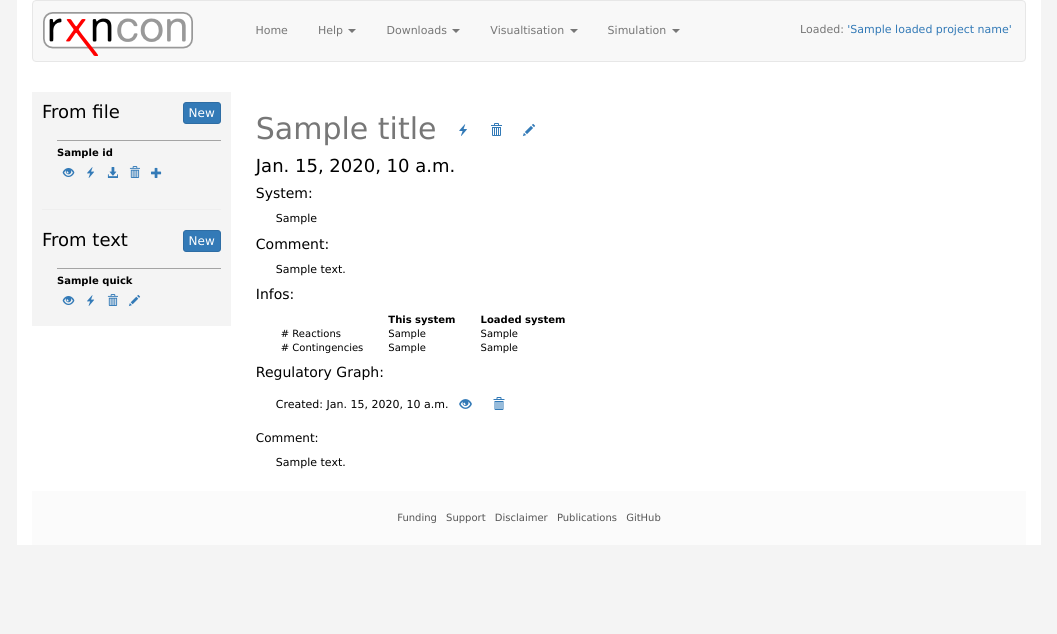
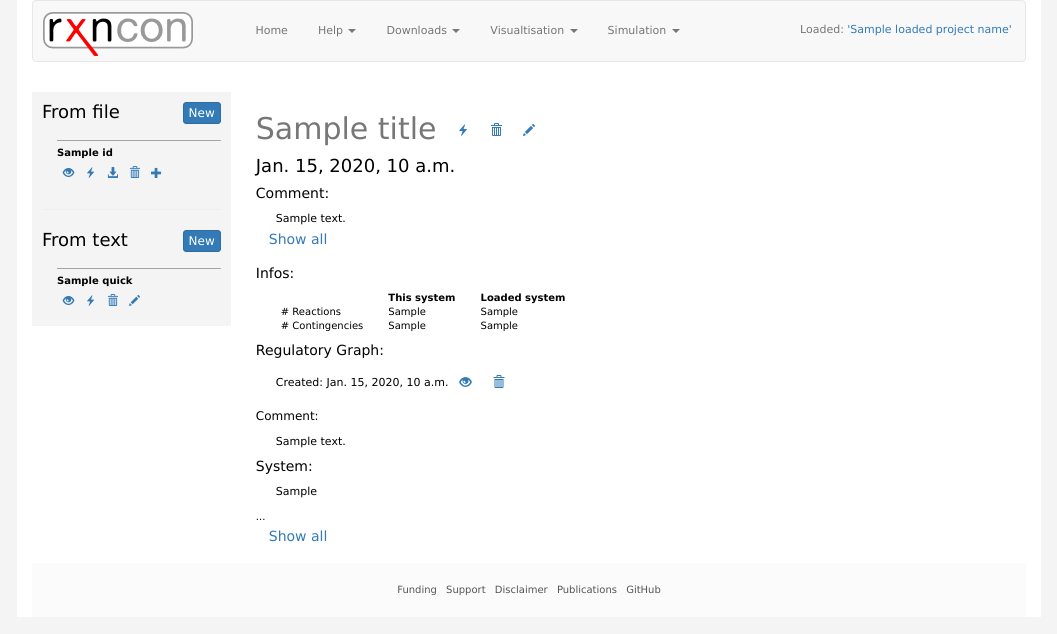
Before and after one commit to rxncon/workbench, a Django app: template src/templates/quick_detail.html in a window 1280 px wide. Shown: the top 634 px of the page, without its empty margins (111-1168 px from the left). Run offline with Django 3.2, Linux system fonts and the light colour scheme; the template is opened without the code that fills it: most values are stand-ins (such as "Sample title", 1, 10 or a date in 2020); some libraries are stand-ins or nearby versions.

Commit message:
restyled detail views. Collapse function

```diff
--- a/src/templates/quick_detail.html
+++ b/src/templates/quick_detail.html
@@ -24,11 +24,17 @@
         <h4>{{instance.updated}}</h4>
     </div>
     <div class="detail_content">
-        <h5>System: </h5>
-        <p>{{instance.quick_input|linebreaks}}</p>
 
         <h5>Comment:</h5>
-        <p>{{instance.comment|linebreaks}}</p>
+        <p>{{instance.comment|linebreaks|slice:":300"}}</p>
+        <div id="collapse_quick_comment">
+            <a class="btn btn-link" role="button" style="float: none;margin-top: -15px;">
+                <span class="button-text">Show all</span>
+            </a><br />
+            <div style="display: none">
+                <p>{{instance.comment|linebreaks}}</p>
+            </div>
+        </div>
 
         {% if compare_nr_reactions is None %}
             <div class = "infos">
@@ -42,22 +48,6 @@
                 {% if loaded == False %}
                 <!--Compare with loaded system button group-->
                     <div class="compare_button">
-                        <!--TODO: choose one of these-->
-                        <!--<div class="btn-group btn-group-sm" role="group">-->
-                            <!--<a href="{% url 'quick_format:quick_compare'  id=instance.id %}" class="btn btn-sm" role="button" title="Compare with loaded">-->
-                                <!--<span class="glyphicon glyphicon-search" aria-hidden="true"></span>-->
-                            <!--</a>-->
-                            <!--<a href="{% url 'quick_format:quick_compare'  id=instance.id %}" class="btn btn-sm" role="button" title="Compare with loaded">-->
-                                <!--<span class="glyphicon glyphicon-random" aria-hidden="true"></span>-->
-                            <!--</a>-->
-                            <!--<a href="{% url 'quick_format:quick_compare'  id=instance.id %}" class="btn btn-sm" role="button" title="Compare with loaded">-->
-                                <!--<span class="glyphicon glyphicon-resize-horizontal" aria-hidden="true"></span>-->
-                            <!--</a>-->
-                            <!--<a href="{% url 'quick_format:quick_compare'  id=instance.id %}" class="btn btn-sm" role="button" title="Compare with loaded">-->
-                                <!--<span class="glyphicon glyphicon-transfer" aria-hidden="true"></span>-->
-                            <!--</a>-->
-                        <!--</div>-->
-                        <!--<br>-->
                         <a href="{% url 'quick_format:quick_compare' id=instance.id %}" class="btn btn-primary btn-xs " title="Compare with loaded">Compare</a>
                     </div>
                 {% endif %}
@@ -104,8 +94,47 @@
             {% endif %}
 
         {% endif %}
+        <h5>System: </h5>
+        <p>{{instance.quick_input|linebreaks|slice:":100"}}...</p>
+
+        <div id="collapse_quick_input">
+            <a class="btn btn-link" role="button" style="float: none;margin-top: -15px;">
+                <span class="button-text">Show all</span>
+            </a><br />
+         <div style="display: none">
+            {{instance.quick_input|linebreaks}}
+         </div>
+        </div>
+
     </div>
 </div>
 
 <!--</div>-->
+
+<script type="text/javascript">
+    $('#collapse_quick_comment > a').click(function(){
+        var span = $(this).find('span');
+        if(span.text() == "Show all"){
+            span.text("Show less");
+        } else {
+            span.text("Show all");
+        }
+        $(this).next().next().slideToggle();
+        return false;
+    });
+</script>
+
+<script type="text/javascript">
+    $('#collapse_quick_input > a').click(function(){
+        var span = $(this).find('span');
+        if(span.text() == "Show all"){
+            span.text("Show less");
+        } else {
+            span.text("Show all");
+        }
+        $(this).next().next().slideToggle();
+        return false;
+    });
+</script>
+
 {% endblock content %}
```
Also changed, not shown: src/templates/file_detail.html (+22 -17 lines).
